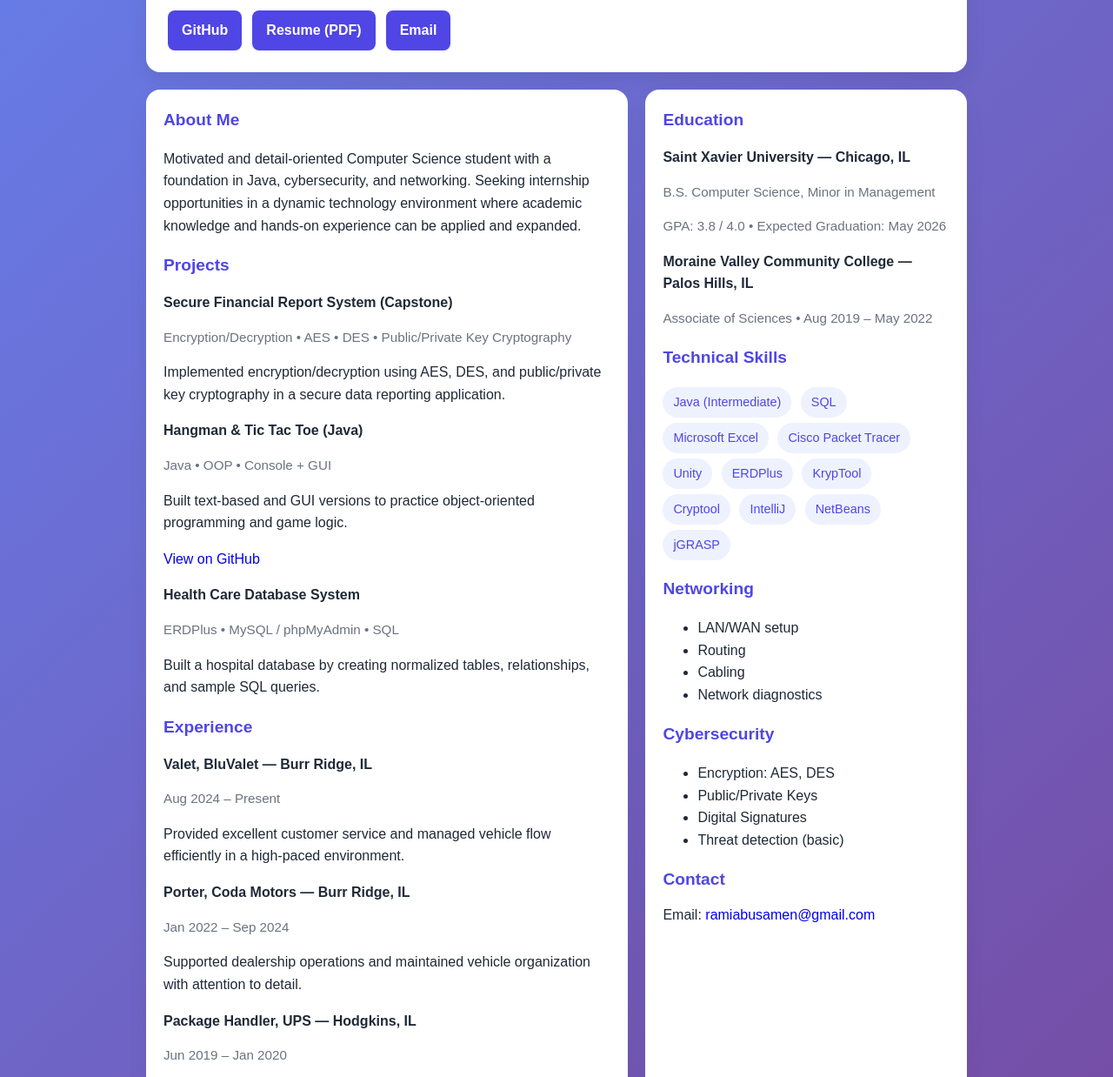
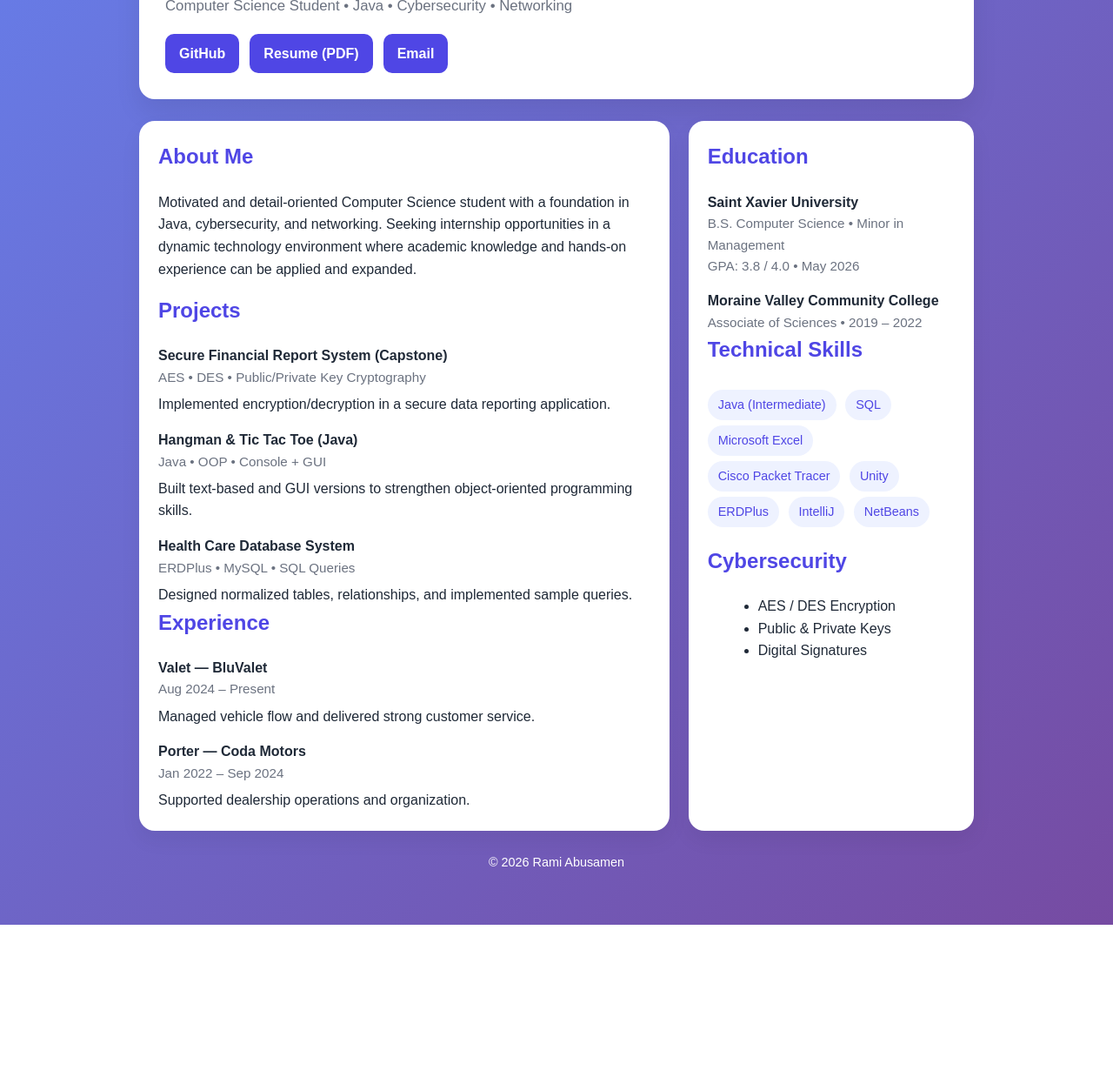
Before and after one commit to Rabus15/Rabus15.github.io, a plain HTML site: page index.html in a window 1280 px wide. Shown: the part 168-1406 px from the top of the page at 87% size. After the commit the page ends 1231 px from the top, so only its background shows below. Drawn offline with Linux system fonts and the light colour scheme.

Commit message:
Update index.html

```diff
--- a/index.html
+++ b/index.html
@@ -1,19 +1,19 @@
 <!DOCTYPE html>
 <html lang="en">
 <head>
-  <meta charset="UTF-8" />
-  <meta name="viewport" content="width=device-width, initial-scale=1.0" />
+  <meta charset="UTF-8">
+  <meta name="viewport" content="width=device-width, initial-scale=1.0">
   <title>Rami Abusamen | Portfolio</title>
 
   <style>
     :root {
-    --bg: linear-gradient(135deg, #667eea, #764ba2);
-    --card: #ffffff;
+      --bg-gradient: linear-gradient(135deg, #667eea, #764ba2);
+      --card-bg: #ffffff;
       --text: #1f2937;
       --muted: #6b7280;
-    --border: #e5e7eb;
       --primary: #4f46e5;
       --primary-hover: #4338ca;
+      --pill-bg: #eef2ff;
     }
 
     * { box-sizing: border-box; }
@@ -21,74 +21,50 @@
     body {
       margin: 0;
       font-family: Arial, sans-serif;
-    background: var(--bg);
+      background: var(--bg-gradient);
       color: var(--text);
       line-height: 1.6;
     }
 
     .container {
-    max-width: 980px;
-    margin: 50px auto;
-    padding: 0 18px;
+      max-width: 1000px;
+      margin: 60px auto;
+      padding: 0 20px;
     }
 
     header {
-    padding: 25px;
-    border-radius: 16px;
-    background: var(--card);
-    box-shadow: 0 10px 25px rgba(0,0,0,0.08);
+      background: var(--card-bg);
+      padding: 30px;
+      border-radius: 18px;
+      box-shadow: 0 15px 30px rgba(0,0,0,0.08);
     }
 
     h1 {
-    margin: 0 0 6px;
-    font-size: 2.3rem;
+      margin: 0 0 8px;
+      font-size: 2.5rem;
       color: var(--primary);
     }
 
     .headline {
       margin: 0;
       color: var(--muted);
+      font-size: 1.05rem;
     }
 
-  .grid {
-    display: grid;
-    grid-template-columns: 1fr;
-    gap: 20px;
-    margin-top: 20px;
-  }
-
-  @media (min-width: 900px) {
-    .grid { grid-template-columns: 1.2fr 0.8fr; }
-  }
-
-  .card {
-    background: var(--card);
-    border-radius: 16px;
-    padding: 20px;
-    box-shadow: 0 10px 25px rgba(0,0,0,0.06);
-  }
-
-  h2 {
-    margin: 0 0 12px;
-    font-size: 1.2rem;
-    color: var(--primary);
-  }
-
-  a { text-decoration: none; }
-
     .btnrow {
-    margin-top: 15px;
+      margin-top: 18px;
       display: flex;
       gap: 12px;
       flex-wrap: wrap;
     }
 
     .btn {
-    padding: 10px 16px;
-    border-radius: 8px;
-    font-weight: 600;
       background: var(--primary);
       color: white;
+      padding: 10px 16px;
+      border-radius: 10px;
+      font-weight: 600;
+      text-decoration: none;
       transition: 0.2s ease;
     }
 
@@ -96,40 +72,90 @@
       background: var(--primary-hover);
     }
 
+    .grid {
+      display: grid;
+      grid-template-columns: 1fr;
+      gap: 22px;
+      margin-top: 25px;
+    }
+
+    @media (min-width: 900px) {
+      .grid {
+        grid-template-columns: 1.3fr 0.7fr;
+      }
+    }
+
+    .card {
+      background: var(--card-bg);
+      padding: 22px;
+      border-radius: 18px;
+      box-shadow: 0 10px 25px rgba(0,0,0,0.06);
+    }
+
+    h2 {
+      margin-top: 0;
+      color: var(--primary);
+    }
+
+    .item {
+      margin-top: 15px;
+    }
+
+    .item-title {
+      font-weight: bold;
+    }
+
+    .item-meta {
+      font-size: 0.95rem;
+      color: var(--muted);
+    }
+
+    .item-desc {
+      margin-top: 6px;
+    }
+
     .pill {
       display: inline-block;
+      background: var(--pill-bg);
+      color: var(--primary);
       padding: 6px 12px;
       border-radius: 999px;
-    background: #eef2ff;
-    color: var(--primary);
       margin: 6px 6px 0 0;
       font-size: 0.9rem;
     }
 
-  .item { margin-top: 14px; }
-  .item-title { font-weight: 700; }
-  .item-meta { color: var(--muted); font-size: 0.95rem; }
-  .item-desc { margin-top: 6px; }
+    ul {
+      margin: 10px 0 0 18px;
+    }
+
+    footer {
+      text-align: center;
+      margin-top: 25px;
+      color: white;
+      font-size: 0.9rem;
+    }
+
   </style>
 </head>
 
 <body>
   <div class="container">
+
     <header>
       <h1>Rami Abusamen</h1>
       <p class="headline">Computer Science Student • Java • Cybersecurity • Networking</p>
 
       <div class="btnrow">
-        <a class="btn" href="https://github.com/Rabus15" target="_blank" rel="noopener">GitHub</a>
-        <!-- After you upload resume.pdf to the repo, this link will work -->
-        <a class="btn" href="resume.pdf" target="_blank" rel="noopener">Resume (PDF)</a>
+        <a class="btn" href="https://github.com/Rabus15" target="_blank">GitHub</a>
+        <a class="btn" href="resume.pdf" target="_blank">Resume (PDF)</a>
         <a class="btn" href="mailto:ramiabusamen@gmail.com">Email</a>
       </div>
     </header>
 
     <div class="grid">
-      <!-- LEFT COLUMN -->
-      <main class="card">
+
+      <!-- LEFT SIDE -->
+      <div class="card">
         <h2>About Me</h2>
         <p>
           Motivated and detail-oriented Computer Science student with a foundation in Java,
@@ -137,121 +163,87 @@
           technology environment where academic knowledge and hands-on experience can be applied and expanded.
         </p>
 
-        <h2 style="margin-top:18px;">Projects</h2>
+        <h2>Projects</h2>
 
         <div class="item">
           <div class="item-title">Secure Financial Report System (Capstone)</div>
-          <p class="item-meta">Encryption/Decryption • AES • DES • Public/Private Key Cryptography</p>
-          <p class="item-desc">
-            Implemented encryption/decryption using AES, DES, and public/private key cryptography in a secure data reporting application.
-          </p>
+          <div class="item-meta">AES • DES • Public/Private Key Cryptography</div>
+          <div class="item-desc">
+            Implemented encryption/decryption in a secure data reporting application.
+          </div>
         </div>
 
         <div class="item">
           <div class="item-title">Hangman & Tic Tac Toe (Java)</div>
-          <p class="item-meta">Java • OOP • Console + GUI</p>
-          <p class="item-desc">
-            Built text-based and GUI versions to practice object-oriented programming and game logic.
-          </p>
-          <p class="item-desc">
-            <!-- Optional: replace with direct repo links if you have them -->
-            <a href="https://github.com/Rabus15" target="_blank" rel="noopener">View on GitHub</a>
-          </p>
+          <div class="item-meta">Java • OOP • Console + GUI</div>
+          <div class="item-desc">
+            Built text-based and GUI versions to strengthen object-oriented programming skills.
+          </div>
         </div>
 
         <div class="item">
           <div class="item-title">Health Care Database System</div>
-          <p class="item-meta">ERDPlus • MySQL / phpMyAdmin • SQL</p>
-          <p class="item-desc">
-            Built a hospital database by creating normalized tables, relationships, and sample SQL queries.
-          </p>
+          <div class="item-meta">ERDPlus • MySQL • SQL Queries</div>
+          <div class="item-desc">
+            Designed normalized tables, relationships, and implemented sample queries.
+          </div>
         </div>
 
-        <h2 style="margin-top:18px;">Experience</h2>
+        <h2>Experience</h2>
 
         <div class="item">
-          <div class="item-title">Valet, BluValet — Burr Ridge, IL</div>
-          <p class="item-meta">Aug 2024 – Present</p>
-          <p class="item-desc">
-            Provided excellent customer service and managed vehicle flow efficiently in a high-paced environment.
-          </p>
+          <div class="item-title">Valet — BluValet</div>
+          <div class="item-meta">Aug 2024 – Present</div>
+          <div class="item-desc">Managed vehicle flow and delivered strong customer service.</div>
         </div>
 
         <div class="item">
-          <div class="item-title">Porter, Coda Motors — Burr Ridge, IL</div>
-          <p class="item-meta">Jan 2022 – Sep 2024</p>
-          <p class="item-desc">
-            Supported dealership operations and maintained vehicle organization with attention to detail.
-          </p>
+          <div class="item-title">Porter — Coda Motors</div>
+          <div class="item-meta">Jan 2022 – Sep 2024</div>
+          <div class="item-desc">Supported dealership operations and organization.</div>
+        </div>
+
+      </div>
+
+      <!-- RIGHT SIDE -->
+      <div class="card">
+        <h2>Education</h2>
+        <div class="item">
+          <div class="item-title">Saint Xavier University</div>
+          <div class="item-meta">B.S. Computer Science • Minor in Management</div>
+          <div class="item-meta">GPA: 3.8 / 4.0 • May 2026</div>
         </div>
 
         <div class="item">
-          <div class="item-title">Package Handler, UPS — Hodgkins, IL</div>
-          <p class="item-meta">Jun 2019 – Jan 2020</p>
-          <p class="item-desc">
-            Met productivity goals in a fast-paced environment while ensuring safety and teamwork.
-          </p>
-        </div>
-      </main>
-
-      <!-- RIGHT COLUMN -->
-      <aside class="card">
-        <h2>Education</h2>
-
-        <div class="item">
-          <div class="item-title">Saint Xavier University — Chicago, IL</div>
-          <p class="item-meta">B.S. Computer Science, Minor in Management</p>
-          <p class="item-meta">GPA: 3.8 / 4.0 • Expected Graduation: May 2026</p>
+          <div class="item-title">Moraine Valley Community College</div>
+          <div class="item-meta">Associate of Sciences • 2019 – 2022</div>
         </div>
 
-        <div class="item">
-          <div class="item-title">Moraine Valley Community College — Palos Hills, IL</div>
-          <p class="item-meta">Associate of Sciences • Aug 2019 – May 2022</p>
-        </div>
-
-        <h2 style="margin-top:18px;">Technical Skills</h2>
-        <div>
+        <h2>Technical Skills</h2>
         <span class="pill">Java (Intermediate)</span>
         <span class="pill">SQL</span>
         <span class="pill">Microsoft Excel</span>
         <span class="pill">Cisco Packet Tracer</span>
         <span class="pill">Unity</span>
         <span class="pill">ERDPlus</span>
-          <span class="pill">KrypTool</span>
-          <span class="pill">Cryptool</span>
         <span class="pill">IntelliJ</span>
         <span class="pill">NetBeans</span>
-          <span class="pill">jGRASP</span>
+
+        <h2 style="margin-top:20px;">Cybersecurity</h2>
+        <ul>
+          <li>AES / DES Encryption</li>
+          <li>Public & Private Keys</li>
+          <li>Digital Signatures</li>
+        </ul>
+
       </div>
 
-        <h2 style="margin-top:18px;">Networking</h2>
-        <ul>
-          <li>LAN/WAN setup</li>
-          <li>Routing</li>
-          <li>Cabling</li>
-          <li>Network diagnostics</li>
-        </ul>
-
-        <h2 style="margin-top:18px;">Cybersecurity</h2>
-        <ul>
-          <li>Encryption: AES, DES</li>
-          <li>Public/Private Keys</li>
-          <li>Digital Signatures</li>
-          <li>Threat detection (basic)</li>
-        </ul>
-
-        <h2 style="margin-top:18px;">Contact</h2>
-        <p style="margin:0;">
-          Email: <a href="mailto:ramiabusamen@gmail.com">ramiabusamen@gmail.com</a>
-        </p>
-        <!-- OPTIONAL: If you want your phone number public, uncomment below -->
-        <!-- <p style="margin:6px 0 0;">Phone: 708-673-9257</p> -->
-      </aside>
     </div>
 
-    <p style="text-align:center; color:#6b7280; margin-top:18px;">
+    <footer>
       © <script>document.write(new Date().getFullYear())</script> Rami Abusamen
-    </p>
+    </footer>
+
   </div>
 </body>
 </html>
```
Lines whose indentation alone changed are shown as unchanged.
